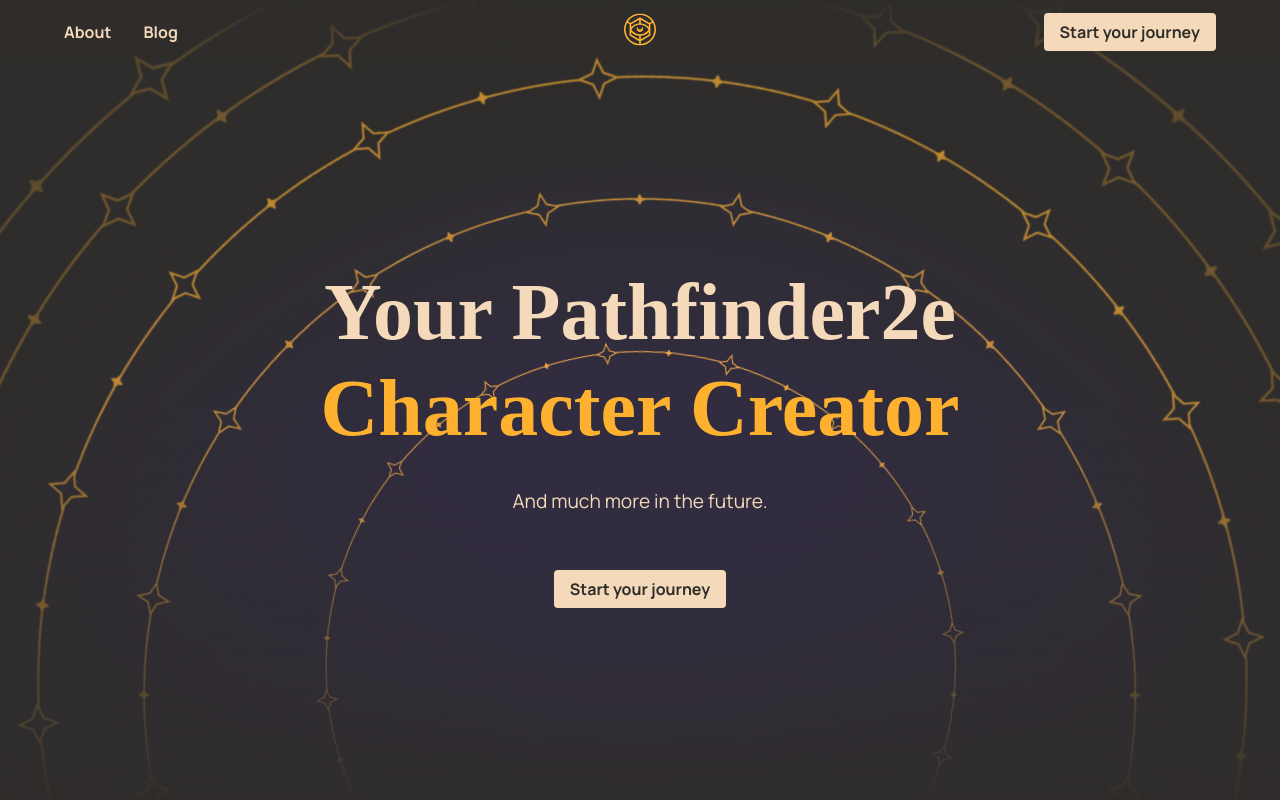
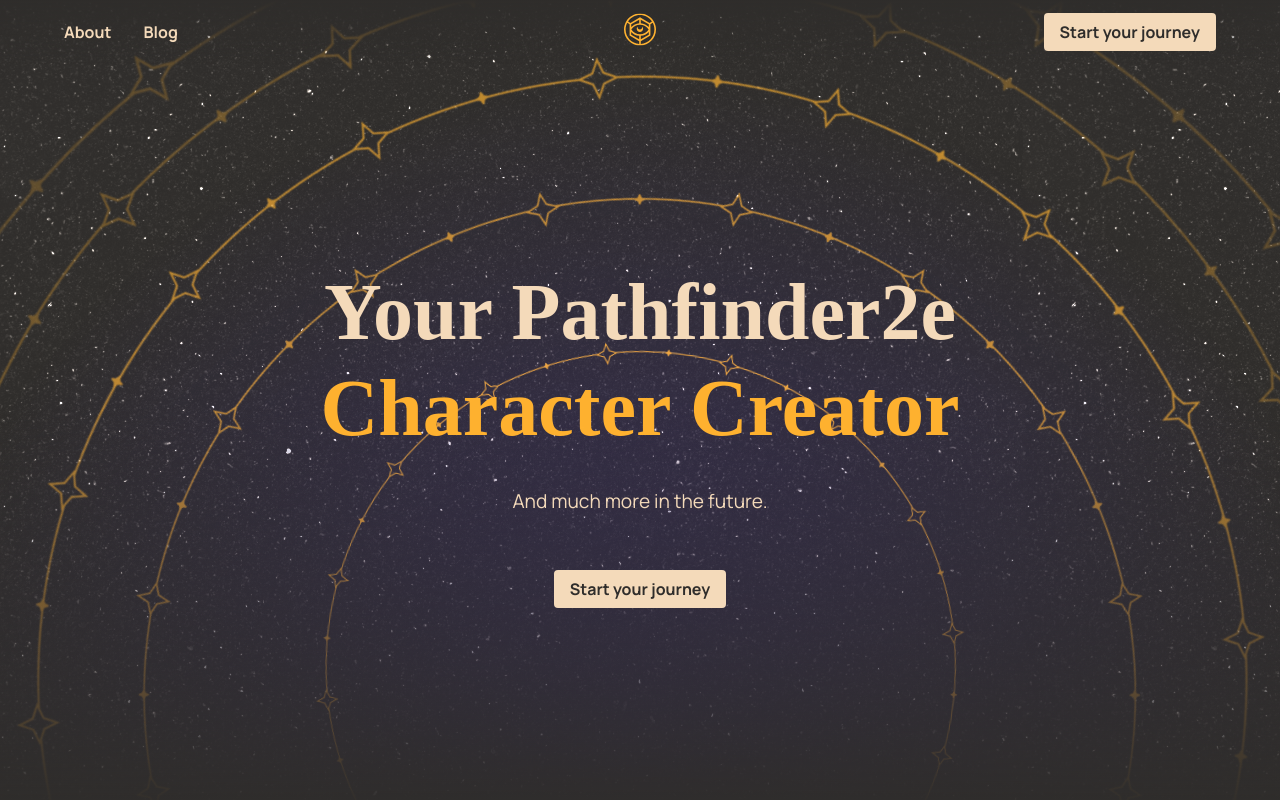
Before and after one commit to LunaeSomnia/rolebrew-site, a SvelteKit app: page / in a window 1280 px wide. Built offline with nearby package versions, Linux system fonts and the light colour scheme; a web font is replaced by a local one.

Commit message:
revert background-image in body

```diff
--- a/static/styles.css
+++ b/static/styles.css
@@ -4,7 +4,6 @@
   font-weight: bold;
   font-style: normal;
 }
-
 :root {
   --light-1: #f4daba;
   --light-1-transparent: #f4daba00;
@@ -53,6 +52,10 @@
   width: 100vw;
   height: 100vh;
   background-color: var(--dark-1);
+  background-image: url("noises/bg-01.webp");
+  background-size: 1024px 1024px;
+  background-repeat: repeat;
+  background-blend-mode: color-dodge, normal;
   color: var(--text-color);
 }
 
--- a/static/styles.scss
+++ b/static/styles.scss
@@ -66,10 +66,10 @@
     height: 100vh;
 
     background-color: var(--dark-1);
-    // background-image: url("noises/bg-01.webp");
-    // background-size: 1024px 1024px;
-    // background-repeat: repeat;
-    // background-blend-mode: color-dodge, normal;
+    background-image: url("noises/bg-01.webp");
+    background-size: 1024px 1024px;
+    background-repeat: repeat;
+    background-blend-mode: color-dodge, normal;
     color: var(--text-color);
 
     // transition: background-color 1s ease-in-out;
```
Also changed, not shown: 1 other file (tests, documents, lock files or other folders).
